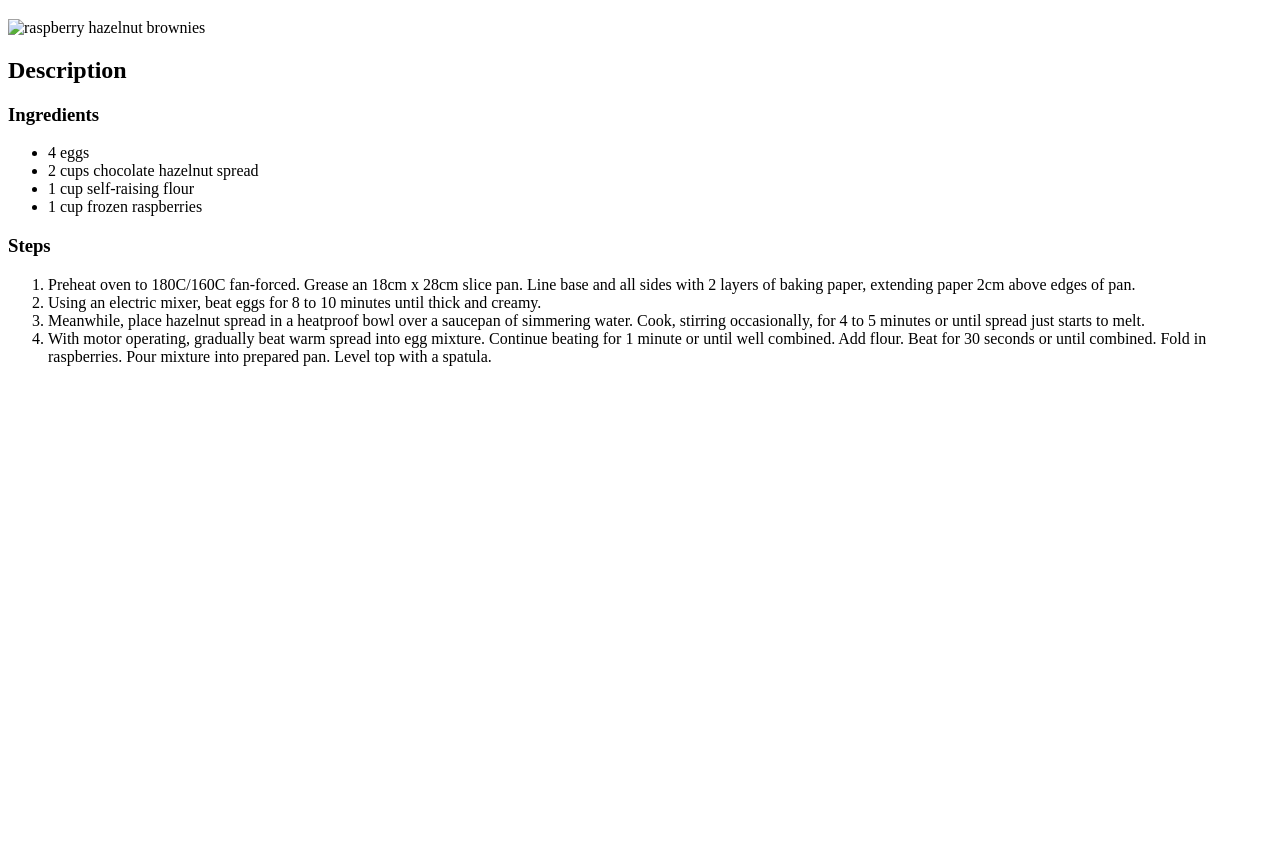
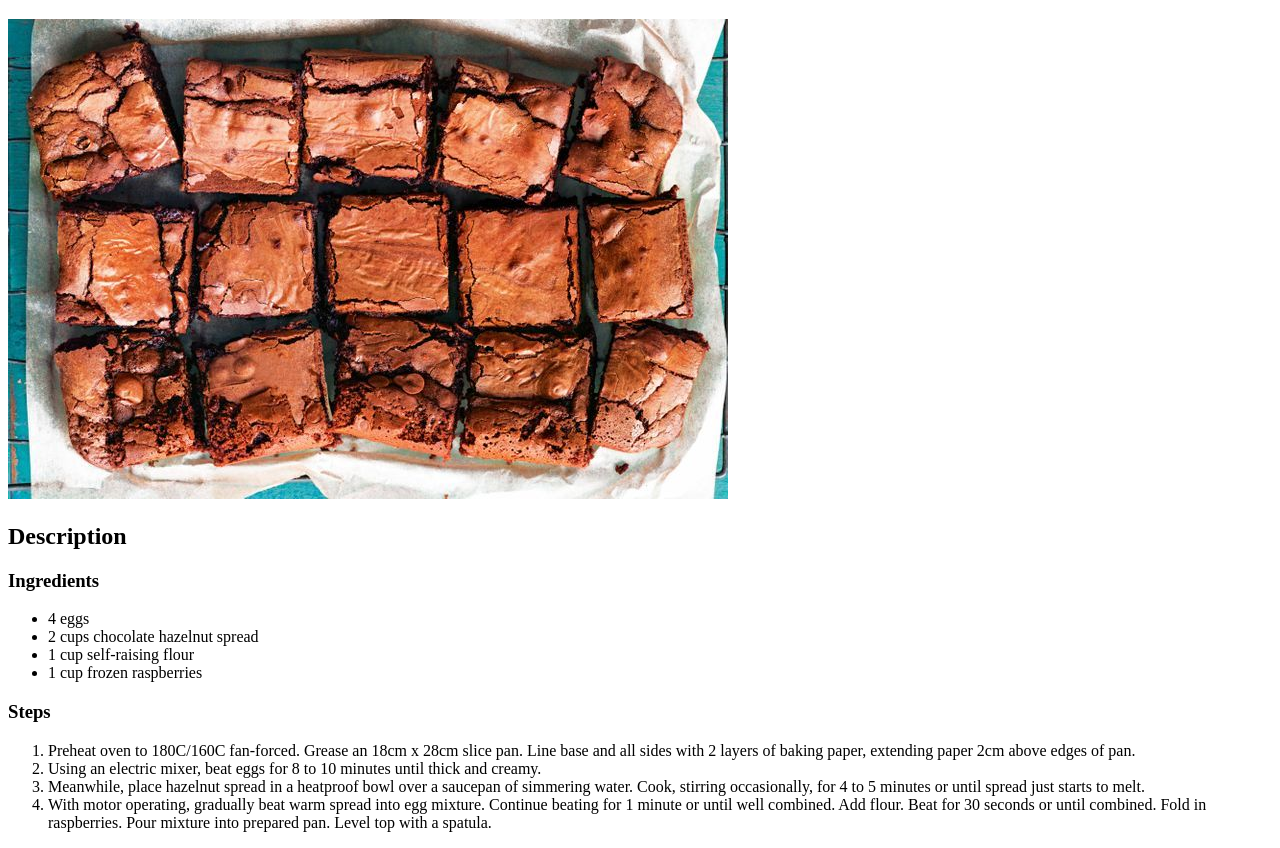
Before and after one commit to isa-q117/odin-recipes, a plain HTML site: page recipes/raspberry-hazelnut-brownies.html in a window 1280 px wide. Shown: the part 61-909 px from the top of the page. Before the commit the page ends 800 px from the top, so only its background shows below. Drawn offline with Linux system fonts and the light colour scheme.

Commit message:
Fixed the typo that stopped raspberry img showing The link was for the html not the image.

```diff
--- a/recipes/raspberry-hazelnut-brownies.html
+++ b/recipes/raspberry-hazelnut-brownies.html
@@ -7,7 +7,7 @@
 </head>
 <body>
     <h1>Raspberry Hazelnut Brownies</h1>
-    <img src="recipes/imgs/4-ingredient-raspberry-hazelnut-brownies-104019-1.jpeg" alt="raspberry hazelnut brownies">
+    <img src="/recipes/imgs/4-ingredient-raspberry-hazelnut-brownies-104019-1 (1).jpeg" alt="raspberry hazelnut brownies">
     <h2>Description</h2>
     <p></p>
 
```
Also changed, not shown: recipes/imgs/4-ingredient-raspberry-hazelnut-brownies-104019-1 (1).jpeg (added), recipes/imgs/4-ingredient-raspberry-hazelnut-brownies.jpeg (added).
